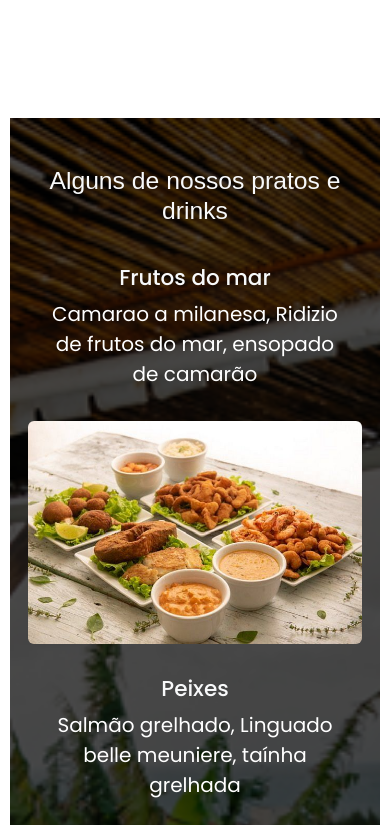
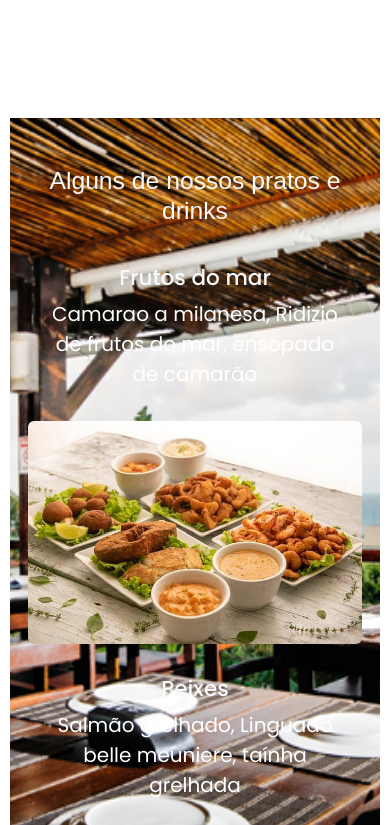
Before and after one commit to marivanenoronha/Restaurante-Website, a React (Create React App) app: page / in a window 390 px wide. Shown: the part 1499-2324 px from the top of the page. Built offline with nearby package versions, Linux system fonts and the light colour scheme; the HTML template or start-up script is replaced by a standard one; a web font is replaced by a local one.

Commit message:
feat: change home.css

```diff
--- a/src/pages/Home.css
+++ b/src/pages/Home.css
@@ -247,7 +247,10 @@ h1, h2, h3 {
 
     .alacarte {
         padding: 1.5rem 0.5rem;
-        background-attachment: scroll;
+    }
+
+    .alacarte::before {
+        position: fixed;
     }
 
     .alacarte .menu-group {
```
